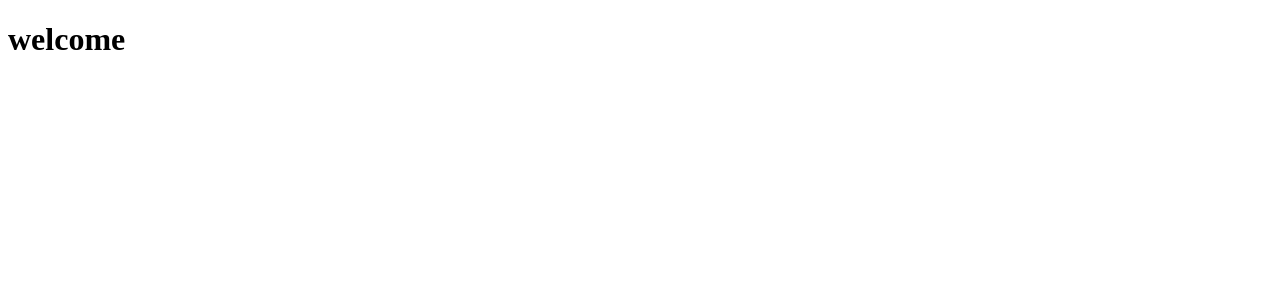
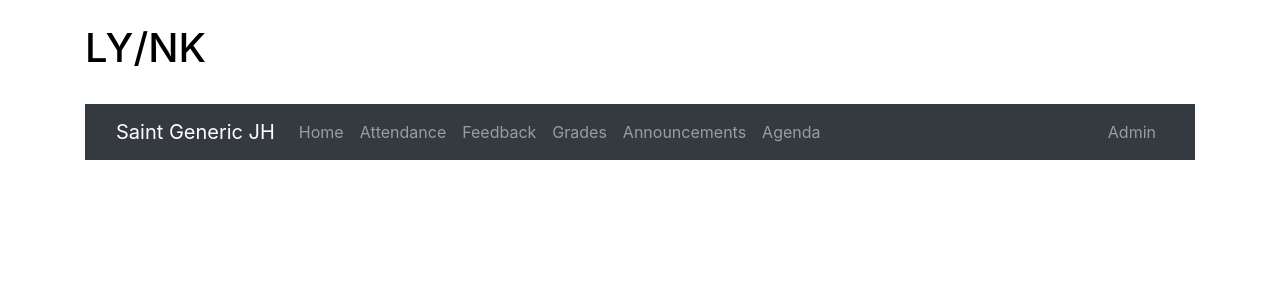
Before and after one commit to stevekhanna/LYNK, a Django app: page / in a window 1280 px wide. Before the commit the part shown is almost empty. Shown: the top 300 px of the page. Run offline with Django 3.2, Linux system fonts and the light colour scheme; some libraries are stand-ins or nearby versions.

Commit message:
homepage worked on

```diff
--- a/templates/base.html
+++ b/templates/base.html
@@ -1,10 +1,64 @@
 <!DOCTYPE html>
-<html lang="en">
-<head>
-    <meta charset="UTF-8">
-    <title>Title</title>
-</head>
-<body>
+<html lang="en" dir="ltr">
+  <head>
+    <meta charset="utf-8">
 
-</body>
+    <title>Hackathon</title>
+
+    <meta charset="utf-8">
+    <meta name="viewport" content="width=device-width, initial-scale=1">
+    <link rel="stylesheet" href="https://maxcdn.bootstrapcdn.com/bootstrap/4.1.3/css/bootstrap.min.css">
+      <link rel="stylesheet" type="text/css" href="styles.css">
+    <script src="https://ajax.googleapis.com/ajax/libs/jquery/3.3.1/jquery.min.js"></script>
+    <script src="https://cdnjs.cloudflare.com/ajax/libs/popper.js/1.14.3/umd/popper.min.js"></script>
+    <script src="https://maxcdn.bootstrapcdn.com/bootstrap/4.1.3/js/bootstrap.min.js"></script>
+
+  </head>
+  <body>
+
+  <div class="container">
+      <br>
+    <a href="/" style="text-decoration: none; color: black;"><h1>LY/NK</h1></a>
+      <br>
+
+    <nav class="navbar navbar-expand-sm bg-dark navbar-dark">
+      <div class="container">
+      <!-- Brand/logo -->
+      <a class="navbar-brand" href="/">Saint Generic JH</a>
+
+      <!-- Links -->
+      <ul class="navbar-nav">
+        <li class="nav-item">
+          <a class="nav-link" href="/">Home</a>
+        </li>
+        <li class="nav-item">
+          <a class="nav-link" href="/research">Attendance</a>
+        </li>
+        <li class="nav-item">
+          <a class="nav-link" href="/publications">Feedback</a>
+        </li>
+        <li class="nav-item">
+          <a class="nav-link" href="/team">Grades</a>
+        </li>
+        <li class="nav-item">
+          <a class="nav-link" href="/news">Announcements</a>
+        </li>
+        <li class="nav-item">
+          <a class="nav-link" href="/opportunities">Agenda</a>
+        </li>
+      </ul>
+      <ul class="navbar-nav ml-auto">
+        <li class="nav-item">
+          <a class="nav-link" href="/admin">Admin</a>
+        </li>
+      </ul>
+      </div>
+    </nav>
+  </div>
+
+    <div class="container">
+      {% block content %}{% endblock %}
+    </div>
+
+  </body>
 </html>
--- a/templates/index.html
+++ b/templates/index.html
@@ -1,12 +1,7 @@
-<!DOCTYPE html>
-<html lang="en">
-<head>
-    <meta charset="UTF-8">
-    <title>Title</title>
-</head>
-<body>
+{% extends "base.html" %}
 
-<h1>welcome</h1>
+{% block content %}
+    <div>
 
-</body>
-</html>
+    </div>
+{% endblock content %}
```
